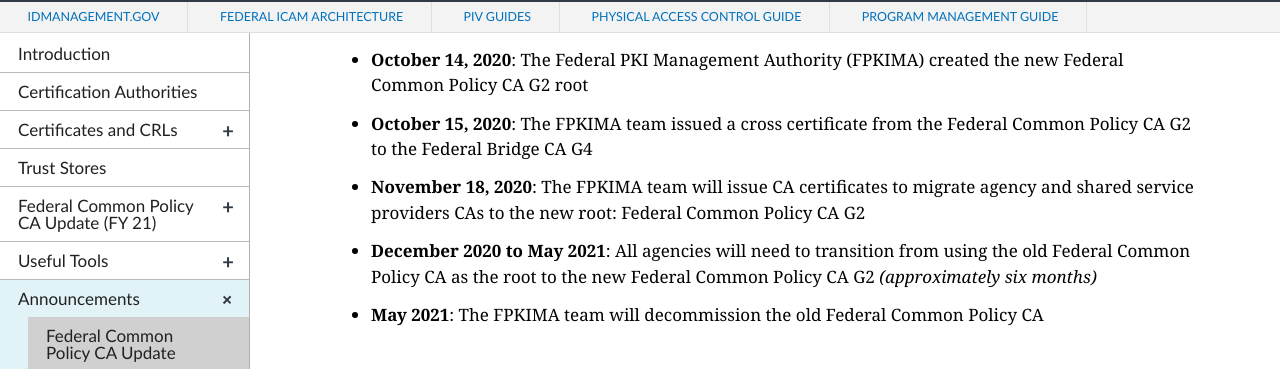
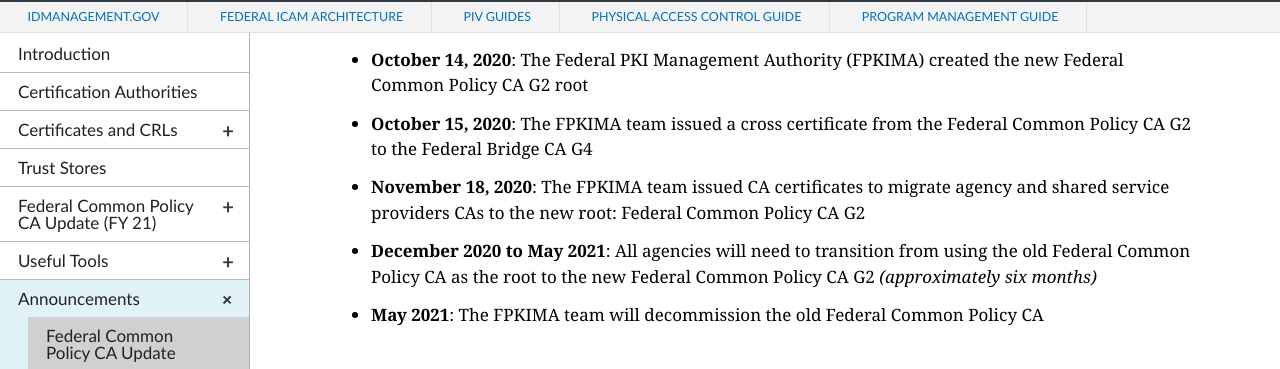
Before and after one commit to GSA/fpki-guides, a Jekyll site: the page built from _announcements/01_common_policy_rekey.md, in a window 1280 px wide and 900 px high, scrolled down 835 px. Shown: the part 85-454 px from the top of the window. Built offline with Jekyll 4.4.1, drawn with Linux system fonts in a browser that asks for light colours; nearby versions of some CDN libraries.

Commit message:
Update 01_common_policy_rekey.md

```diff
--- a/_announcements/01_common_policy_rekey.md
+++ b/_announcements/01_common_policy_rekey.md
@@ -29,7 +29,7 @@ Between December 2020 and May 2021, the CAs signed by the old root will be migra
 Tentative time-line:
 - **October 14, 2020**: The Federal PKI Management Authority (FPKIMA) created the new Federal Common Policy CA G2 root
 - **October 15, 2020**: The FPKIMA team issued a cross certificate from the Federal Common Policy CA G2 to the Federal Bridge CA G4
-- **November 18, 2020**: The FPKIMA team will issue CA certificates to migrate agency and shared service providers CAs to the new root: Federal Common Policy CA G2
+- **November 18, 2020**: The FPKIMA team issued CA certificates to migrate agency and shared service providers CAs to the new root: Federal Common Policy CA G2
 - **December 2020 to May 2021**: All agencies will need to transition from using the old Federal Common Policy CA as the root to the new Federal Common Policy CA G2 *(approximately six months)*
 - **May 2021**: The FPKIMA team will decommission the old Federal Common Policy CA
 
```
